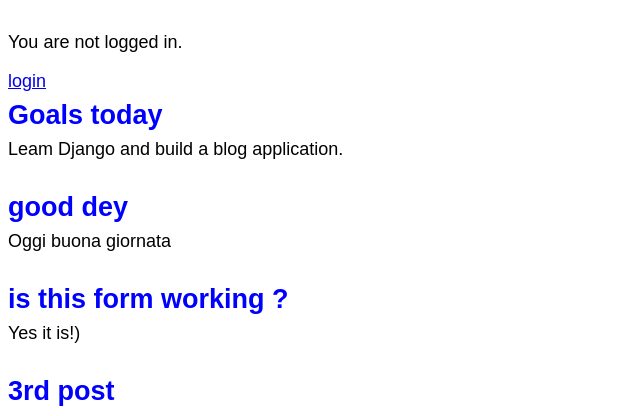
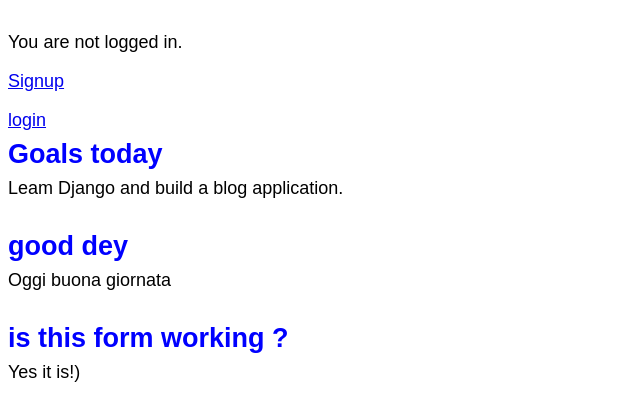
Before and after one commit to monkeyking123g/Django, a Django app: page / in a window 1280 px wide. Shown: the part 99-515 px from the top of the page, without its empty margins (0-640 px from the left). Run offline with Django 3.2, Linux system fonts and the light colour scheme; data comes from the database, SQL or seed files in the repository; both versions use the stored data as it was after the commit.

Commit message:
first commit

```diff
--- a/templates/base.html
+++ b/templates/base.html
@@ -35,8 +35,13 @@
 
 	    	<p><a href="{% url 'logout' %}">logout</a></p>
 
+
+
 	    {% else %}
 	    	<p>You are not logged in.</p>
+
+	    	<p><a href="{% url 'signup' %}">Signup</a></p>
+
 
 	    	<a href="{% url 'login' %}">login</a>
 
```
Also changed, not shown: db.sqlite3.
